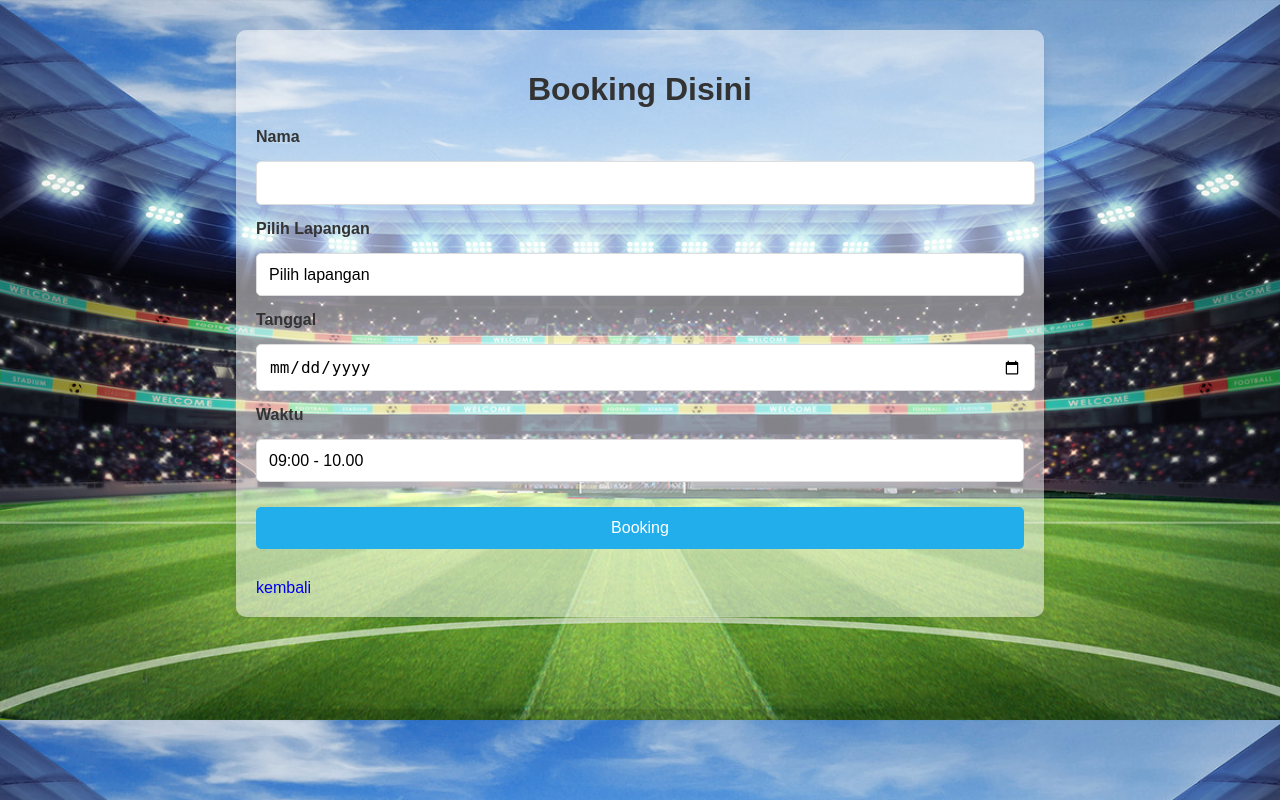
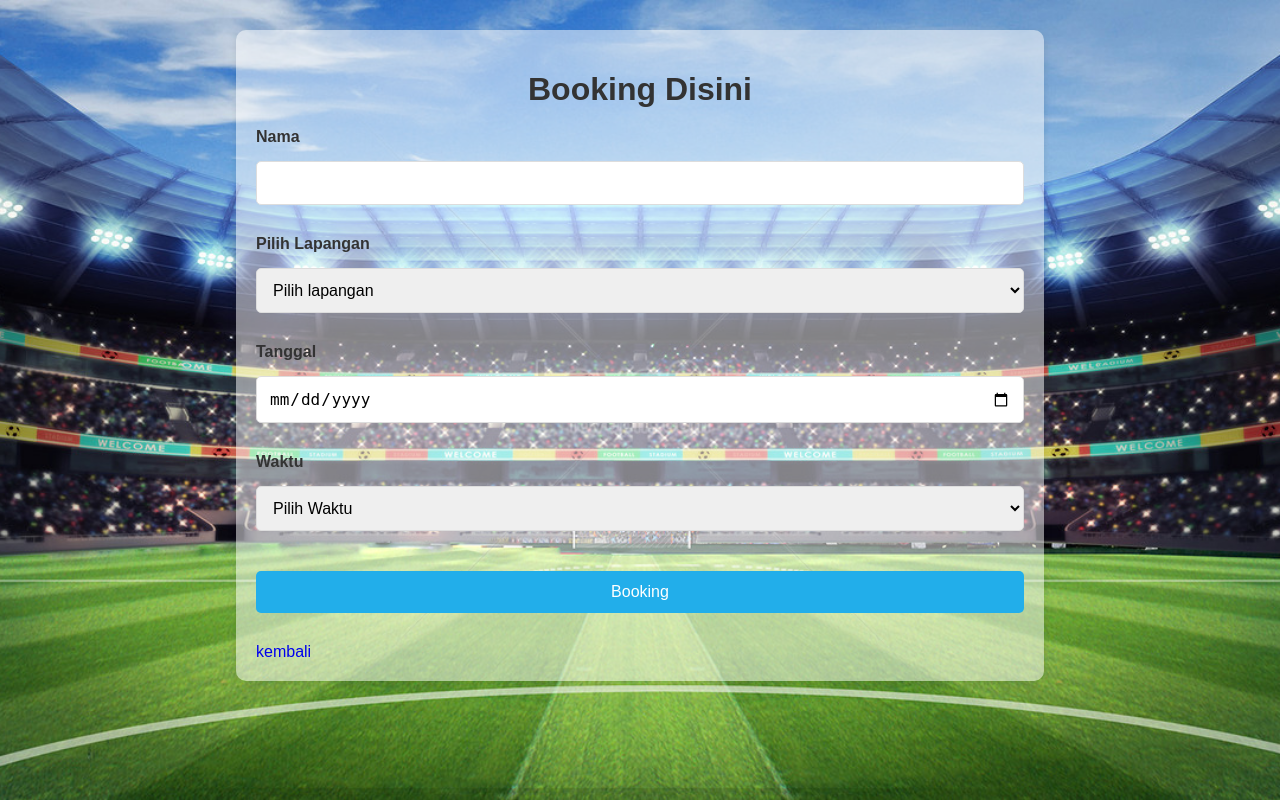
Before and after one commit to handhikatiasaputro/App_booking_lapangan, a PHP site: page /add_booking.php in a window 1280 px wide. Run offline with PHP 8.4, Linux system fonts and the light colour scheme; data comes from the database, SQL or seed files in the repository; both versions use the stored data as it was after the commit.

Commit message:
Berhasil Update

```diff
--- a/add_booking.php
+++ b/add_booking.php
@@ -41,6 +41,7 @@ if (isset($_POST['submit'])) {
 
             <label for="waktu">Waktu</label>
             <select name="waktu" required>
+                <option value="">Pilih Waktu</option>
                 <option value="09:00 - 10.00">09:00 - 10.00</option>
                 <option value="10:00 - 11.00">10:00 - 11.00</option>
                 <option value="11:00 - 12.00">11:00 - 12.00</option>
--- a/edit_booking.php
+++ b/edit_booking.php
@@ -50,6 +50,7 @@ if (isset($_POST['submit'])) {
 
             <label for="waktu">Waktu</label>
             <select name="waktu" required>
+                <option value="">Pilih Waktu</option>
                 <option value="09:00 - 10.00" <?php if($booking['waktu'] == '09:00') echo 'selected'; ?>>09:00 - 10.00</option>
                 <option value="10:00 - 11.00" <?php if($booking['waktu'] == '10:00') echo 'selected'; ?>>10:00 - 11.00</option>
                 <option value="11:00 - 12.00" <?php if($booking['waktu'] == '11:00') echo 'selected'; ?>>11:00 - 12.00</option>
--- a/index.php
+++ b/index.php
@@ -9,7 +9,7 @@ if (isset($_GET['delete'])) {
 }
 
 // Mengambil semua bookings
-$result = $db->query("SELECT * FROM bookings");
+$result = $db->query("SELECT * FROM bookings ORDER BY tanggal,waktu ASC");
 ?>
 <!DOCTYPE html>
 <html lang="en">
--- a/style.css
+++ b/style.css
@@ -1,27 +1,33 @@
+/* Style untuk body dan latar belakang */
 body {
     font-family: 'Arial', sans-serif;
-    background-image: url(bg3.jpg);
-    background-repeat: none;
+    background-image: url('bg3.jpg');
+    background-repeat: no-repeat;
     background-size: cover;
+    background-position: center;
+    background-attachment: fixed;
     margin: 0;
     padding: 0;
 }
 
+/* Container utama */
 .container {
     width: 60%;
     margin: 30px auto;
     padding: 20px;
-    background-color: rgba(255, 255, 255, 0.5); /* Warna putih dengan 50% transparansi */
+    background-color: rgba(255, 255, 255, 0.5);
     box-shadow: 0 4px 8px rgba(0, 0, 0, 0.1);
     border-radius: 10px;
 }
 
+/* Header */
 h1 {
     text-align: center;
     color: #333;
     margin-bottom: 20px;
 }
 
+/* Style untuk tabel */
 table {
     width: 100%;
     border-collapse: collapse;
@@ -43,6 +49,7 @@ td {
     background-color: #fff;
 }
 
+/* Style untuk tombol */
 .button {
     display: inline-block;
     padding: 10px 15px;
@@ -58,7 +65,7 @@ td {
     background-color: #005275;
 }
 
-.button.edit{
+.button.edit {
     background-color: green;
 }
 
@@ -70,6 +77,7 @@ td {
     background-color: #c82333;
 }
 
+/* Form styling */
 form {
     display: flex;
     flex-direction: column;
@@ -82,29 +90,22 @@ form label {
     color: #333;
 }
 
-form input[type="text"], form input[type="date"], form input[type="time"]{
-    width: 98%;
+/* Styling untuk semua input, select, dan textarea */
+form input[type="text"],
+form input[type="date"],
+form input[type="time"],
+form select {
+    width: 100%;  /* Lebar diatur agar seragam */
     padding: 12px;
     border: 1px solid #ddd;
     border-radius: 5px;
     font-size: 16px;
-}
-
-
-form select {
-    appearance: none;
-    background-color: #fff;
-    cursor: pointer;
-    width: 100%;
-    padding: 12px;
-    border: 1px solid #ddd;
-    border-radius: 5px;
-    font-size: 16px;
-
+    box-sizing: border-box; /* Pastikan padding dan border dihitung dalam lebar */
+    margin-bottom: 15px; /* Jarak antar input */
 }
 
 form input[type="submit"] {
-    width: 100%;
+    width: 100%; /* Lebar tombol submit */
     padding: 12px;
     background-color: #22aeea;
     color: white;
@@ -112,6 +113,7 @@ form input[type="submit"] {
     border-radius: 5px;
     cursor: pointer;
     font-size: 16px;
+    box-sizing: border-box;
 }
 
 form input[type="submit"]:hover {
@@ -124,6 +126,6 @@ a.button {
     margin-top: 20px;
 }
 
-.back{
+.back {
     text-decoration: none;
 }
```
Also changed, not shown: bg4.jpg (added), bookings.db.
